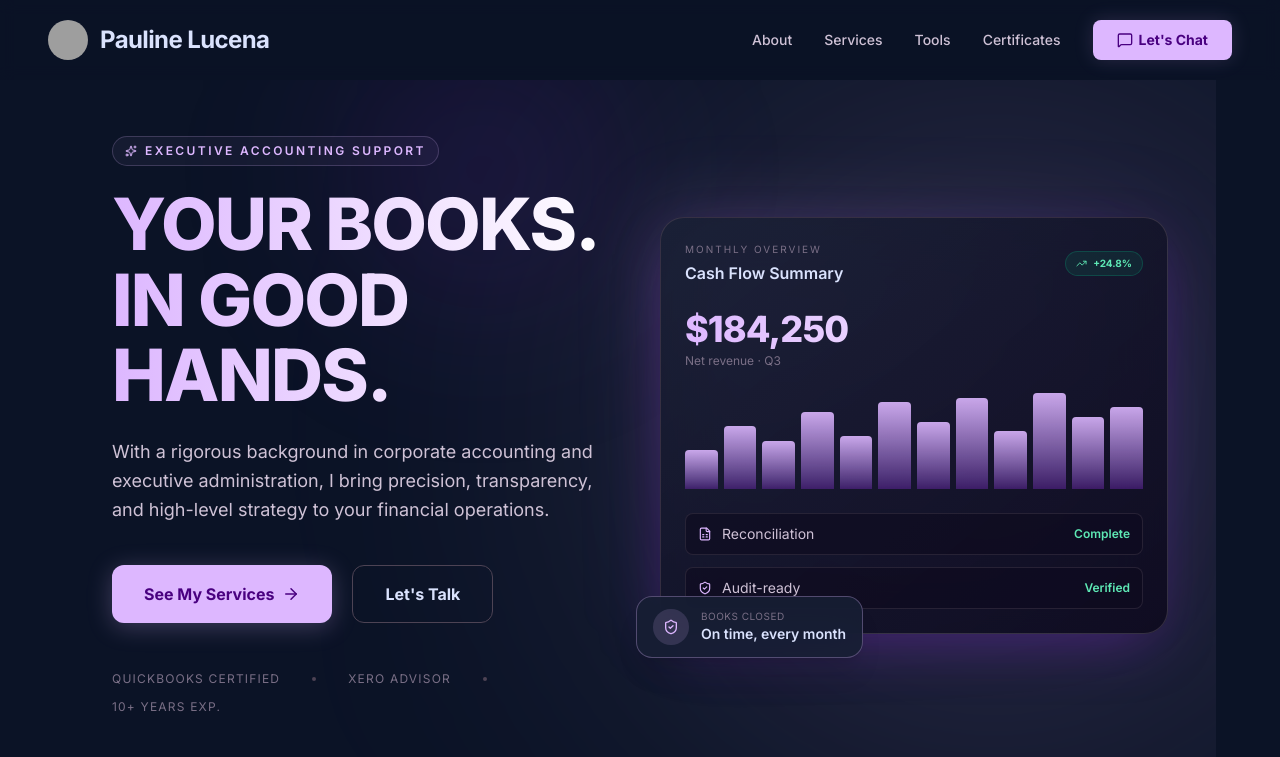
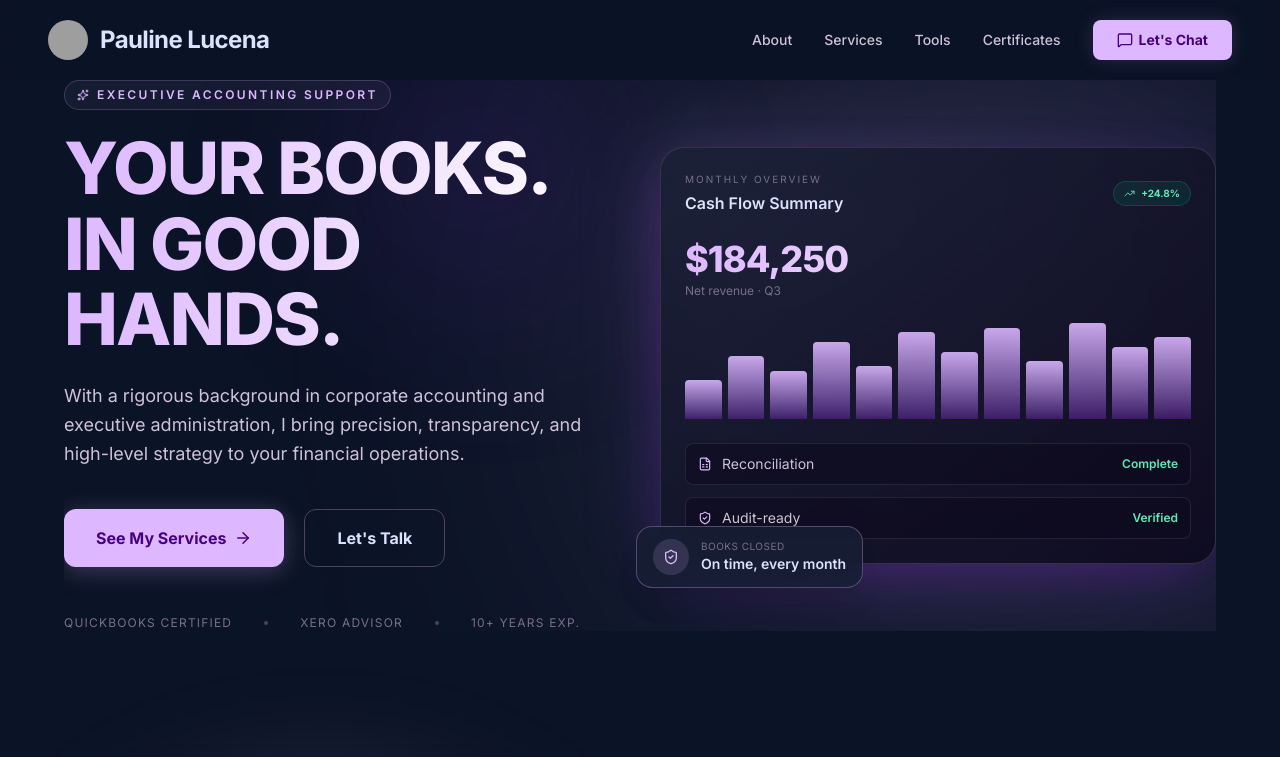
Before and after one commit to paulinelucena/Pauline-Portfolio, a React (Vite) app: page / in a window 1280 px wide. Shown: the top 757 px of the page. Built offline with nearby package versions, Linux system fonts and the light colour scheme; grey boxes are pictures that could not be loaded.

Commit message:
Update Hero.tsx

```diff
--- a/src/components/Hero.tsx
+++ b/src/components/Hero.tsx
@@ -5,7 +5,7 @@ export default function Hero() {
   return (
     <section
       id="hero"
-      className="relative flex items-center overflow-hidden px-6 md:px-12 max-w-6xl mx-auto py-10 md:py-14"
+      className="relative flex items-center overflow-hidden max-w-6xl mx-auto"
     >
       {/* Decorative Glow Elements */}
       <div className="absolute -right-32 top-1/2 -translate-y-1/2 w-[400px] md:w-[700px] h-[400px] md:h-[700px] bg-[#ddb7ff]/15 rounded-full blur-[120px] md:blur-[160px] pointer-events-none" />
```
